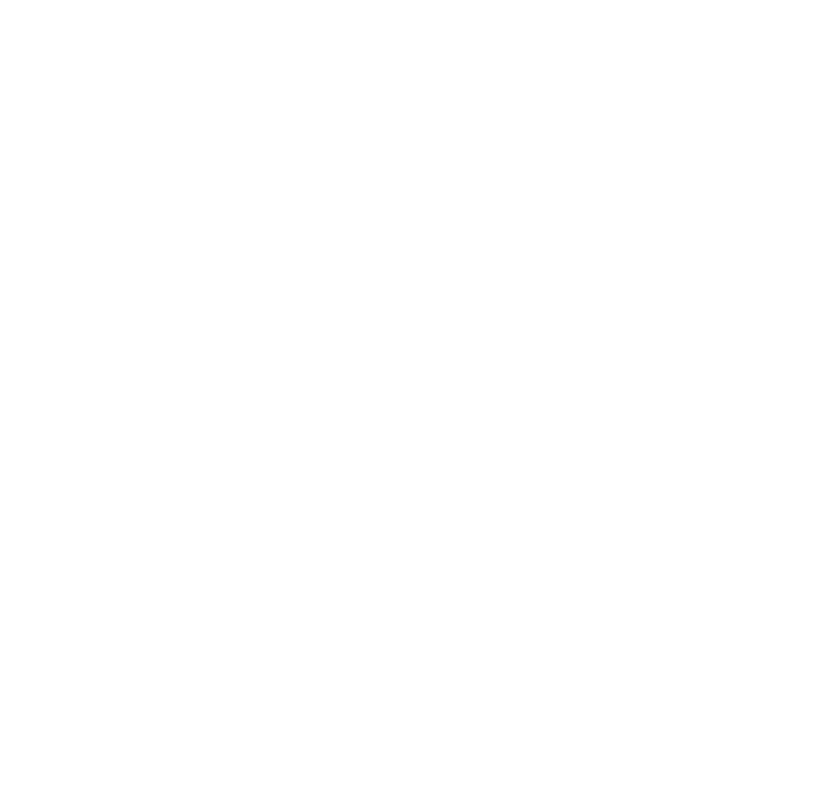
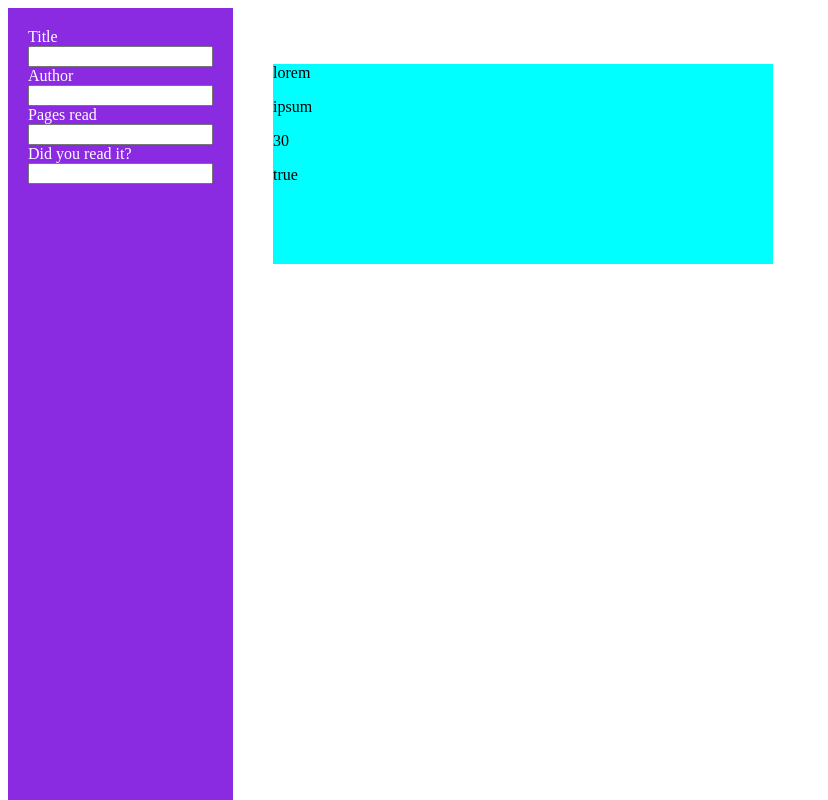
Before and after one commit to goncalofgalmeida/library, a plain HTML site: page index.html in a window 1280 px wide. Shown: the top 800 px of the page, without its empty margins (0-828 px from the left). Drawn offline with Linux system fonts and the light colour scheme.

Commit message:
WIP Create base layout and functionalities

```diff
--- a/index.html
+++ b/index.html
@@ -8,6 +8,28 @@
     <script src="main.js" defer></script>
 </head>
 <body>
-
+    <div class="container">
+        <div class="sidebar">
+            <form action="">
+                <label for="form-title">Title</label>
+                <input type="text" id="form-title">
+                <label for="form-author">Author</label>
+                <input type="text" id="form-author">
+                <label for="form-pages">Pages read</label>
+                <input type="number" id="form-pages">
+                <label for="form-read">Did you read it?</label>
+                <input type="text" id="form-read">
+            </form>
+        </div>
+        <div class="content">
+            <div class="card">
+                <p class="display-title"></p>
+                <p class="display-author"></p>
+                <p class="display-pages"></p>
+                <p class="display-read"></p>
+                <p class="empty-display-message">Add a book to display it here...</p>
+            </div>
+        </div>
+    </div>
 </body>
 </html>
--- a/main.js
+++ b/main.js
@@ -0,0 +1,52 @@
+const myLibrary = [
+    {
+        title: 'lorem', author: 'ipsum', pages: 30, read: true,
+    }
+];
+const cards = document.querySelectorAll('.card');
+const displayTitle = document.querySelector('.display-title');
+const displayAuthor = document.querySelector('.display-author');
+const displayPages = document.querySelector('.display-pages');
+const displayRead = document.querySelector('.display-read');
+const emptyDisplayMessage = document.querySelector('.empty-display-message');
+
+function Book(title, author, pages, read) {
+    this.title = title;
+    this.author = author;
+    this.pages = pages;
+    this.read = read;
+    this.info = function() {
+        if (read === true) {
+            return `The ${title} by ${author}, ${pages} pages, already read`
+        } else {
+            return `The ${title} by ${author}, ${pages} pages, not read yet`
+        }
+    }
+};
+
+function addBookToLibrary (userTitle, userAuthor, userPages, userRead) {
+    const addedBook = new Book(userTitle, userAuthor, userPages, userRead);
+    myLibrary.push(addedBook);
+};
+
+function displayBooks () {
+    for (element of myLibrary) {
+        if (element.title !== undefined) {
+            emptyDisplayMessage.textContent = '';
+        }
+        displayTitle.textContent = element.title;
+        displayAuthor.textContent = element.author;
+        displayPages.textContent = element.pages;
+        displayRead.textContent = element.read;
+    }
+};
+
+displayBooks ()
+
+/* const userTitle = 'lorem';
+const userAuthor = 'lorem';
+const userPages = 10;
+const userRead = true;
+addBookToLibrary ('lorem', 'lorem', 10, true)
+displayBooks ()
+*/
--- a/styles.css
+++ b/styles.css
@@ -0,0 +1,26 @@
+.container {
+    display: grid;
+    grid-template-columns: 1fr 8fr;
+    grid-template-rows: 1fr 5fr 1fr;
+    height: 100%;
+}
+
+.sidebar {
+    grid-column: 1 / 2;
+    grid-row: 1 / -1;
+    background-color: blueviolet;
+    color: white;
+    padding: 20px;
+
+}
+
+.content {
+    padding: 40px 40px;
+}
+
+.card {
+    min-height: 200px;
+    min-width: 200px;
+    max-width: 500px;
+    background-color: aqua;
+}
```
